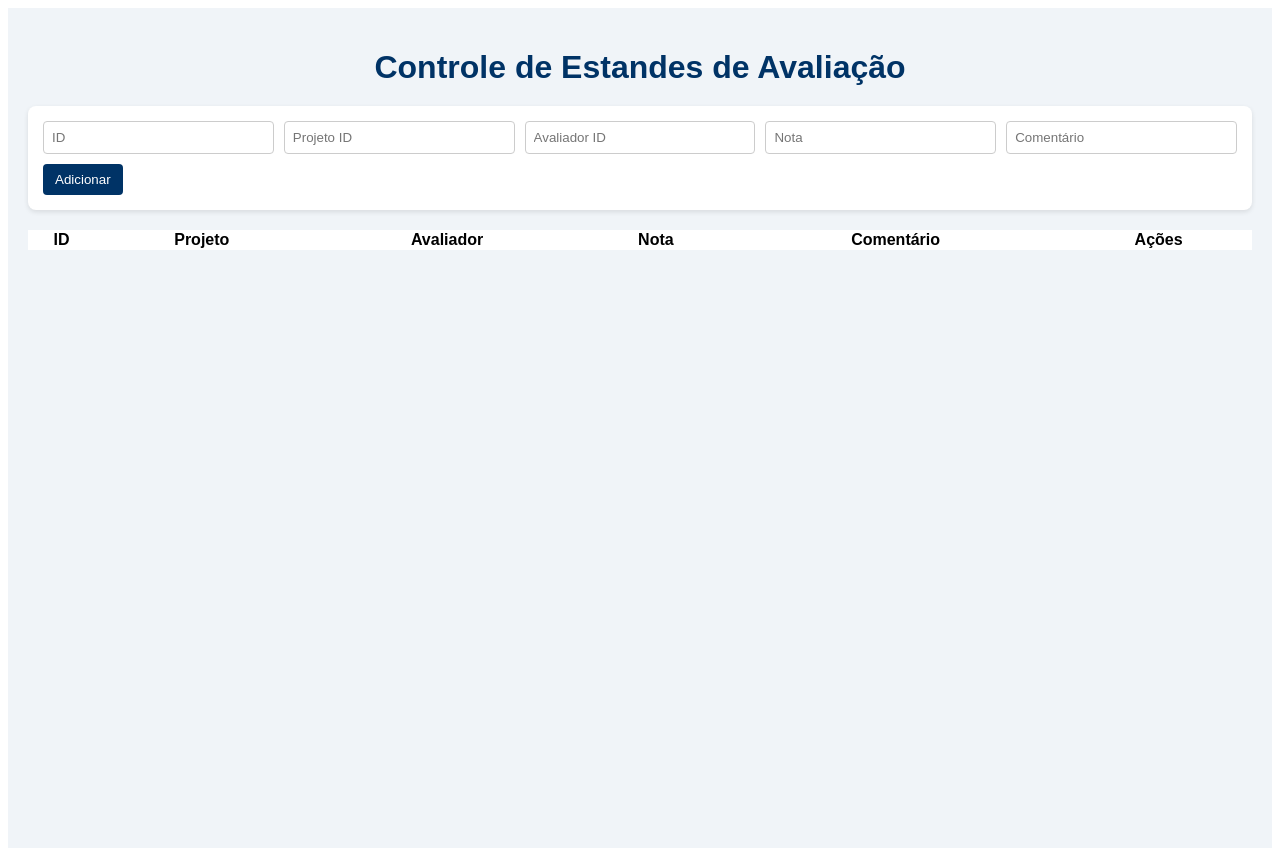
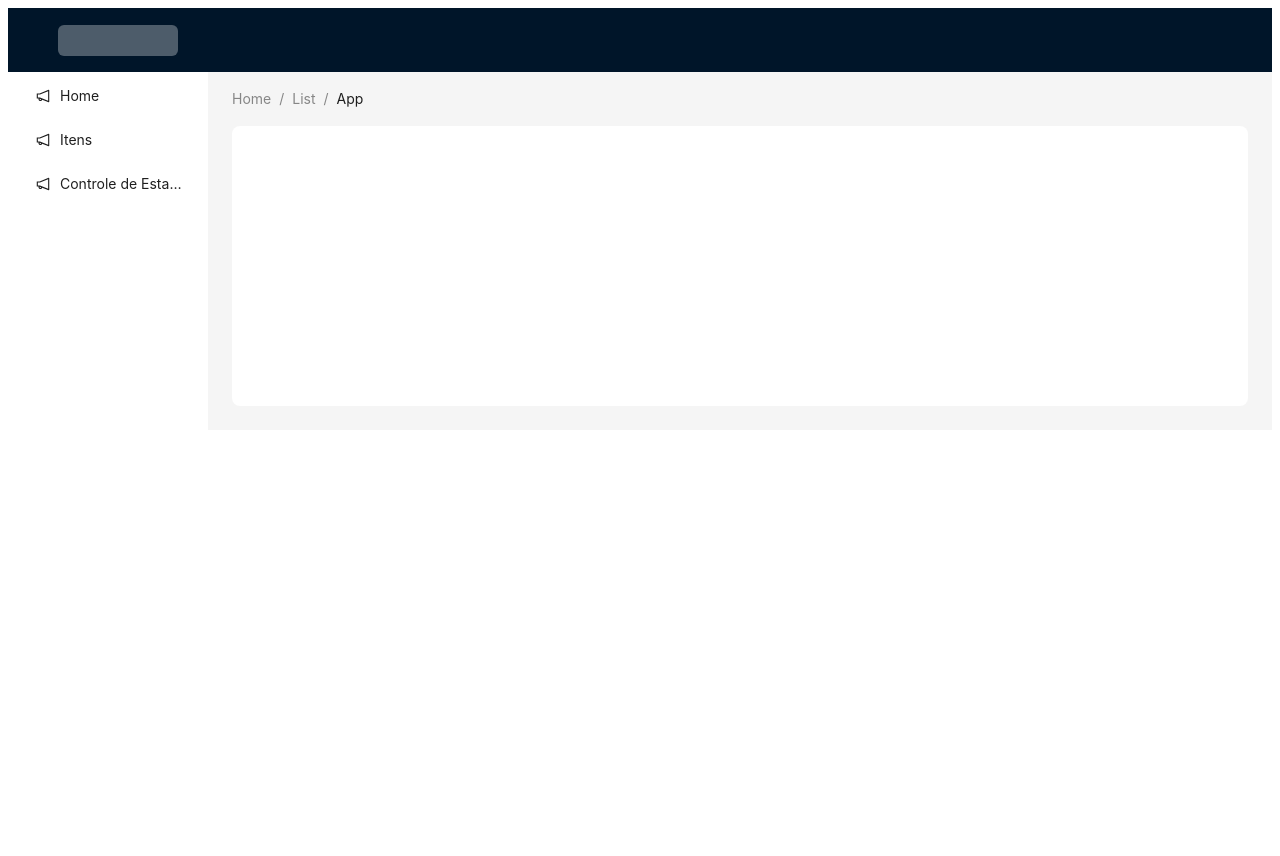
Before and after one commit to Fabrica-Unisales/pie-manager-front, a Next.js app: page /controle_de_estande in a window 1280 px wide. After the commit the page ends 800 px from the top, so only its background shows below. Built offline with nearby package versions, Linux system fonts and the light colour scheme; what @ant-design/nextjs-registry would draw is missing.

Commit message:
feat: feita alteração do layout pois o anterior estava incorreto

```diff
--- a/src/app/controle_de_estande/page.js
+++ b/src/app/controle_de_estande/page.js
@@ -1,183 +1,73 @@
 "use client";
-import { useEffect, useState } from 'react';
+import React from "react";
+import { AntdRegistry } from "@ant-design/nextjs-registry";
+import { Breadcrumb, Layout, Menu, theme } from "antd";
+import { items2 } from "@/statics/menuItens";
 
-export default function ControleDeEstande() {
-  const [estandes, setEstandes] = useState([]);
-  const [novoEstande, setNovoEstande] = useState({
-    id: '',
-    projeto_id: '',
-    avaliador_id: '',
-    nota: '',
-    comentario: '',
-  });
-  const [editandoIndex, setEditandoIndex] = useState(null);
+const { Header, Content, Sider } = Layout;
 
-  useEffect(() => {
-    const dados = localStorage.getItem('estandes');
-    if (dados) {
-      setEstandes(JSON.parse(dados));
-    }
-  }, []);
 
-  useEffect(() => {
-    localStorage.setItem('estandes', JSON.stringify(estandes));
-  }, [estandes]);
-
-  function handleChange(e) {
-    const { name, value } = e.target;
-    setNovoEstande({ ...novoEstande, [name]: value });
-  }
-
-  function adicionarOuSalvar() {
-    if (editandoIndex !== null) {
-      const atualizados = [...estandes];
-      atualizados[editandoIndex] = { ...novoEstande };
-      setEstandes(atualizados);
-      setEditandoIndex(null);
-    } else {
-      const idExistente = estandes.some(e => e.id === novoEstande.id);
-      if (idExistente) {
-        alert("Já existe um estande com este ID.");
-        return;
-      }
-      setEstandes([...estandes, { ...novoEstande }]);
-    }
-    setNovoEstande({ id: '', projeto_id: '', avaliador_id: '', nota: '', comentario: '' });
-  }
-
-  function editar(index) {
-    const item = { ...estandes[index] };
-    setNovoEstande(item);
-    setEditandoIndex(index);
-  }
-
-  function remover(index) {
-    const atualizados = [...estandes];
-    atualizados.splice(index, 1);
-    setEstandes(atualizados);
-    if (editandoIndex === index) {
-      cancelar();
-    }
-  }
-
-  function cancelar() {
-    setNovoEstande({ id: '', projeto_id: '', avaliador_id: '', nota: '', comentario: '' });
-    setEditandoIndex(null);
-  }
-
+const App = ({children}) => {
+  const {
+    token: { colorBgContainer, borderRadiusLG },
+  } = theme.useToken();
   return (
-    <div style={styles.container}>
-      <h1 style={styles.title}>Controle de Estandes de Avaliação</h1>
-      <form
-        onSubmit={(e) => {
-          e.preventDefault();
-          adicionarOuSalvar();
-        }}
-        style={styles.form}
-      >
-        <input name="id" placeholder="ID" value={novoEstande.id} onChange={handleChange} required style={styles.input} />
-        <input name="projeto_id" placeholder="Projeto ID" value={novoEstande.projeto_id} onChange={handleChange} required style={styles.input} />
-        <input name="avaliador_id" placeholder="Avaliador ID" value={novoEstande.avaliador_id} onChange={handleChange} required style={styles.input} />
-        <input name="nota" type="number" step="0.1" placeholder="Nota" value={novoEstande.nota} onChange={handleChange} required style={styles.input} />
-        <input name="comentario" placeholder="Comentário" value={novoEstande.comentario} onChange={handleChange} style={styles.input} />
-
-        <button type="submit" style={styles.button}>
-          {editandoIndex !== null ? 'Salvar' : 'Adicionar'}
-        </button>
-        {editandoIndex !== null && (
-          <button type="button" onClick={cancelar} style={{ ...styles.button, backgroundColor: '#999' }}>
-            Cancelar
-          </button>
-        )}
-      </form>
-
-      <table style={styles.table}>
-        <thead>
-          <tr>
-            <th>ID</th>
-            <th>Projeto</th>
-            <th>Avaliador</th>
-            <th>Nota</th>
-            <th>Comentário</th>
-            <th>Ações</th>
-          </tr>
-        </thead>
-        <tbody>
-          {estandes.map((item, index) => (
-            <tr key={index}>
-              <td>{item.id}</td>
-              <td>{item.projeto_id}</td>
-              <td>{item.avaliador_id}</td>
-              <td>{item.nota}</td>
-              <td>{item.comentario}</td>
-              <td>
-                <button onClick={() => editar(index)} style={styles.btnEditar}>Editar</button>
-                <button onClick={() => remover(index)} style={styles.btnRemover}>Remover</button>
-              </td>
-            </tr>
-          ))}
-        </tbody>
-      </table>
-    </div>
+    <html lang="en">
+      <body>
+        <AntdRegistry>
+          <Layout>
+            <Header style={{ display: "flex", alignItems: "center" }}>
+              <div className="demo-logo" />
+                <div
+                style={{
+                  width: 120,
+                  height: 31,
+                  background: "rgba(255, 255, 255, 0.3)",
+                  borderRadius: "6px",
+                  marginRight: "16px",
+                }}
+                />
+            </Header>
+            <Layout>
+              <Sider width={200} style={{ background: colorBgContainer }}>
+                <Menu
+                  mode="inline"
+                  defaultSelectedKeys={["1"]}
+                  defaultOpenKeys={["sub1"]}
+                  style={{ height: "100%", borderRight: 0 }}
+                  items={items2}
+                  onClick={(e) => {
+                    console.log(e);
+                  }
+                  }
+                />
+              </Sider>
+              <Layout style={{ padding: "0 24px 24px" }}>
+                <Breadcrumb
+                  items={[
+                    { title: "Home" },
+                    { title: "List" },
+                    { title: "App" },
+                  ]}
+                  style={{ margin: "16px 0" }}
+                />
+                <Content
+                  style={{
+                    padding: 24,
+                    margin: 0,
+                    minHeight: 280,
+                    background: colorBgContainer,
+                    borderRadius: borderRadiusLG,
+                  }}
+                >
+                  {children}
+                </Content>
+              </Layout>
+            </Layout>
+          </Layout>
+        </AntdRegistry>
+      </body>
+    </html>
   );
-}
-
-const styles = {
-  container: {
-    padding: '20px',
-    fontFamily: 'Arial, sans-serif',
-    backgroundColor: '#f0f4f8',
-    minHeight: '100vh',
-  },
-  title: {
-    color: '#003366',
-    textAlign: 'center',
-    marginBottom: '20px',
-  },
-  form: {
-    backgroundColor: '#ffffff',
-    padding: '15px',
-    borderRadius: '8px',
-    boxShadow: '0 2px 5px rgba(0,0,0,0.1)',
-    marginBottom: '20px',
-    display: 'flex',
-    flexWrap: 'wrap',
-    gap: '10px',
-  },
-  input: {
-    flex: '1 0 200px',
-    padding: '8px',
-    borderRadius: '4px',
-    border: '1px solid #ccc',
-  },
-  button: {
-    padding: '8px 12px',
-    backgroundColor: '#003366',
-    color: '#fff',
-    border: 'none',
-    borderRadius: '4px',
-    cursor: 'pointer',
-  },
-  table: {
-    width: '100%',
-    borderCollapse: 'collapse',
-    backgroundColor: '#fff',
-  },
-  btnEditar: {
-    backgroundColor: '#00509e',
-    color: '#fff',
-    padding: '6px 10px',
-    marginRight: '5px',
-    border: 'none',
-    borderRadius: '4px',
-    cursor: 'pointer',
-  },
-  btnRemover: {
-    backgroundColor: '#cc0000',
-    color: '#fff',
-    padding: '6px 10px',
-    border: 'none',
-    borderRadius: '4px',
-    cursor: 'pointer',
-  },
 };
+export default App;
--- a/src/statics/menuItens.js
+++ b/src/statics/menuItens.js
@@ -15,4 +15,9 @@ export const items2 = [
     icon: React.createElement(NotificationOutlined),
     label: <a href="/itens" rel="itens">Itens</a>,
   },
+  {
+    key: "estand",
+    icon: React.createElement(NotificationOutlined),
+    label: <a href="/controle_de_estande" rel="controle_de_estande">Controle de Estande</a>,
+  },
 ];
```
